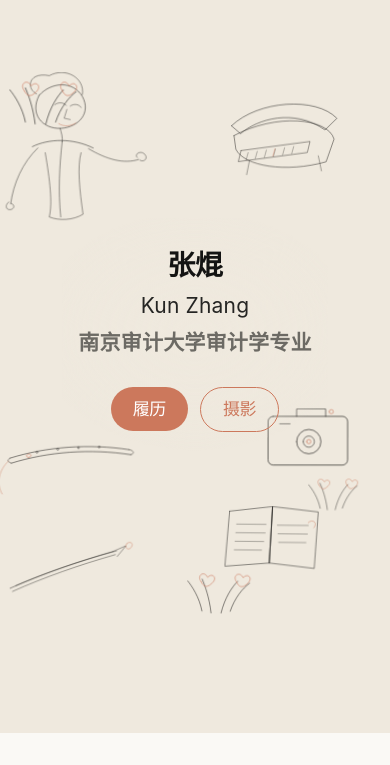
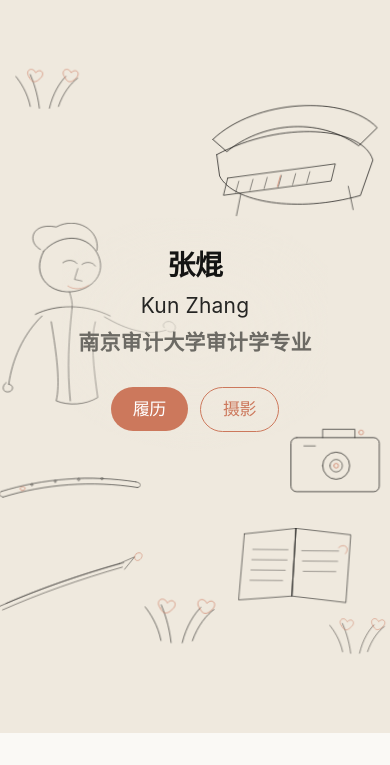
Before and after one commit to Charliezk6/Charliezk6.github.io, a plain HTML site: page index.html in a window 390 px wide. Shown: the part 79-844 px from the top of the page. Drawn offline with Linux system fonts and the light colour scheme.

Commit message:
Continue fixing some mobile display issues.

```diff
--- a/index.html
+++ b/index.html
@@ -46,7 +46,7 @@
           <ellipse class="mist" cx="180" cy="160" rx="140" ry="90" />
           <ellipse class="mist mist-soft" cx="1420" cy="740" rx="150" ry="96" />
 
-          <g class="hero-piece" data-desk="translate(210, 28)" data-phone="translate(469, -13) scale(0.52)" transform="translate(210, 28)">
+          <g class="hero-piece" data-desk="translate(210, 28)" data-phone="translate(455, 210) scale(0.64)" transform="translate(210, 28)">
             <g class="drift">
               <path class="draw" stroke-width="1.5" d="M168 148 C 204 108, 268 104, 296 152 C 322 200, 286 242, 232 246 C 178 248, 138 204, 168 148" />
               <path class="draw" stroke-width="1.25" d="M160 144 C 128 128, 136 78, 198 90 C 246 64, 304 96, 296 146" />
@@ -65,7 +65,7 @@
             </g>
           </g>
 
-          <g class="hero-piece" data-desk="translate(-300, 36)" data-phone="translate(236, 30) scale(0.5)" transform="translate(-300, 36)">
+          <g class="hero-piece" data-desk="translate(-300, 36)" data-phone="translate(-140, 8) scale(0.78)" transform="translate(-300, 36)">
             <g class="drift-late">
               <path class="draw" stroke-width="1.5" d="M1228 168 C 1310 88, 1488 76, 1552 142 L 1516 178 C 1420 112, 1308 146, 1256 192 Z" />
               <path class="draw" stroke-width="1.45" d="M1236 198 C 1364 128, 1524 140, 1544 206 L 1520 276 C 1396 312, 1268 292, 1242 240 Z" />
@@ -76,7 +76,7 @@
             </g>
           </g>
 
-          <g class="hero-piece" data-desk="translate(200, 72)" data-phone="translate(485, 326) scale(0.55)" transform="translate(200, 72)">
+          <g class="hero-piece" data-desk="translate(200, 72)" data-phone="translate(468, 340) scale(0.62)" transform="translate(200, 72)">
             <g class="drift drift-alt">
               <path class="draw" stroke-width="1.45" d="M64 520 C 168 488, 286 480, 398 498" />
               <path class="draw" stroke-width="1.45" d="M68 534 C 172 502, 290 494, 402 512" />
@@ -91,7 +91,7 @@
             </g>
           </g>
 
-          <g class="hero-piece" data-desk="translate(-390, -28)" data-phone="translate(-70, 250) scale(0.72)" transform="translate(-390, -28)">
+          <g class="hero-piece" data-desk="translate(-390, -28)" data-phone="translate(-144, 249) scale(0.8)" transform="translate(-390, -28)">
             <g class="drift">
               <path class="draw" stroke-width="1.4" d="M1368 430 h148 a11 11 0 0 1 11 11 v82 a11 11 0 0 1 -11 11 h-148 a11 11 0 0 1 -11 -11 v-82 a11 11 0 0 1 11 -11 z" />
               <path class="draw" stroke-width="1.2" d="M1418 430 v-16 h62 v16" />
@@ -103,7 +103,7 @@
             </g>
           </g>
 
-          <g class="hero-piece" data-desk="translate(-210, -64)" data-phone="translate(215, 340) scale(0.55)" transform="translate(-210, -64)">
+          <g class="hero-piece" data-desk="translate(-210, -64)" data-phone="translate(110, 303) scale(0.66)" transform="translate(-210, -64)">
             <g class="drift-late">
               <path class="draw" stroke-width="1.35" d="M1148 668 1268 654 1260 812 1136 822 Z" />
               <path class="draw" stroke-width="1.35" d="M1268 654 1396 668 1386 826 1260 812 Z" />
@@ -114,7 +114,7 @@
             </g>
           </g>
 
-          <g class="hero-piece" data-desk="translate(120, -36)" data-phone="translate(439, 423) scale(0.48)" transform="translate(120, -36)">
+          <g class="hero-piece" data-desk="translate(120, -36)" data-phone="translate(410, 385) scale(0.56)" transform="translate(120, -36)">
             <g class="drift drift-alt">
               <path class="draw" stroke-width="1.5" d="M168 812 C 268 768, 384 728, 498 696" />
               <path class="draw" stroke-width="1.3" d="M176 822 C 276 778, 392 738, 506 706" />
@@ -124,7 +124,7 @@
             </g>
           </g>
 
-          <g class="hero-piece" data-desk="translate(28, -520)" data-phone="translate(457, -394) scale(0.75)" transform="translate(28, -520)">
+          <g class="hero-piece" data-desk="translate(28, -520)" data-phone="translate(470, -385) scale(0.7)" transform="translate(28, -520)">
             <g class="drift">
               <path class="draw" stroke-width="1.2" d="M102 668 C 96 638, 80 614, 70 602" />
               <path class="draw" stroke-width="1.2" d="M122 672 C 118 638, 108 612, 102 598" />
@@ -135,7 +135,7 @@
             </g>
           </g>
 
-          <g class="hero-piece" data-desk="translate(-250, 620)" data-phone="translate(41, 745) scale(0.7)" transform="translate(-250, 620)">
+          <g class="hero-piece" data-desk="translate(-250, 620)" data-phone="translate(-110, 778) scale(0.78)" transform="translate(-250, 620)">
             <g class="drift-late">
               <path class="draw" stroke-width="1.15" d="M1088 168 C 1082 138, 1066 114, 1056 102" />
               <path class="draw" stroke-width="1.15" d="M1108 172 C 1104 138, 1094 112, 1088 98" />
@@ -146,7 +146,7 @@
             </g>
           </g>
 
-          <g class="hero-piece" data-desk="translate(-240, 8)" data-phone="translate(179, 344) scale(0.55)" transform="translate(-240, 8)">
+          <g class="hero-piece" data-desk="translate(-240, 8)" data-phone="translate(110, 520) scale(0.62)" transform="translate(-240, 8)">
             <g class="drift drift-alt">
               <path class="draw" stroke-width="1.15" d="M1488 628 C 1482 598, 1466 574, 1456 562" />
               <path class="draw" stroke-width="1.15" d="M1508 632 C 1504 598, 1494 572, 1488 558" />
```
